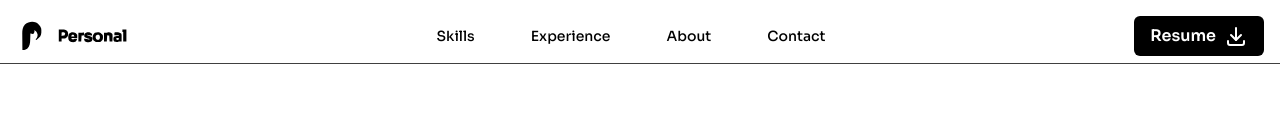
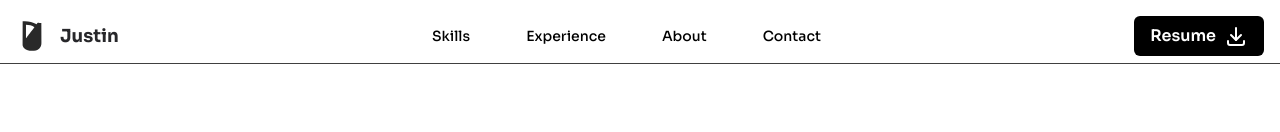
Before and after one commit to ashleyc2219/portfolio-web, a Next.js app: page / in a window 1280 px wide. Shown: the top 132 px of the page. Built offline with nearby package versions, Linux system fonts and the light colour scheme.

Commit message:
metadata + logo

```diff
--- a/app/layout.tsx
+++ b/app/layout.tsx
@@ -32,6 +32,10 @@ export default function RootLayout({
     <html lang="en" className="scroll-smooth">
       <head>
         <ThemeModeScript />
+        {/* Favicon */}
+        <link rel="icon" href="/logo/jo_logo.svg" sizes="any" />
+        <link rel="icon" href="/logo/jo_logo.svg" type="image/svg+xml" />
+        <link rel="apple-touch-icon" href="/logo/jo_logo.svg" />
         <link rel="preconnect" href="https://fonts.googleapis.com" />
         <link
           rel="preconnect"
--- /dev/null
+++ b/components/logo.tsx
@@ -0,0 +1,20 @@
+import React from "react";
+
+const Logo: React.FC = () => {
+  return (
+    <div className="flex items-center space-x-3 rtl:space-x-reverse">
+      {/* SVG Image */}
+      <img
+        src="logo/jo_logo.svg"
+        alt="Logo"
+        className="h-8 w-8 object-contain"
+      />
+      {/* Text */}
+      <span className="text-lg font-bold text-zinc-800 dark:text-primary-white">
+        Justin
+      </span>
+    </div>
+  );
+};
+
+export default Logo;
--- /dev/null
+++ b/components/metadataHead.tsx
@@ -0,0 +1,21 @@
+import Head from "next/head";
+
+const MetadataHead = () => (
+  <Head>
+    <meta property="og:title" content="Justin Osagie Portfolio" />
+    <meta
+      property="og:description"
+      content="Portfolio of Justin Osagie, a full-stack developer based in Florida."
+    />
+    <meta property="og:url" content="https://justinosagie.com" />
+    <meta property="og:site_name" content="Justin Osagie Portfolio" />
+    <meta
+      property="og:image"
+      content="https://justinosagie.com/images/og-image.jpg"
+    />
+    <meta property="og:image:width" content="1200" />
+    <meta property="og:image:height" content="500" />
+  </Head>
+);
+
+export default MetadataHead;
--- a/components/sections/footer.tsx
+++ b/components/sections/footer.tsx
@@ -1,5 +1,6 @@
 import Link from "next/link";
 import React from "react";
+import Logo from "../logo";
 
 const Footer: React.FC = () => {
   return (
@@ -10,7 +11,7 @@ const Footer: React.FC = () => {
           href="#"
           className="flex items-center justify-center text-2xl font-semibold text-gray-900 dark:text-white"
         >
-          <img src="logo/logo1.svg" className="h-8" alt="Flowbite Logo" />
+          <Logo />
         </a>
 
         {/* Copyright */}
--- a/components/sections/navbar.tsx
+++ b/components/sections/navbar.tsx
@@ -3,6 +3,7 @@
 import React, { useState } from "react";
 import Button from "../button";
 import { IconDownload } from "@tabler/icons-react";
+import Logo from "../logo";
 
 const Navbar = () => {
   const [isOpen, setIsOpen] = useState(false);
@@ -19,7 +20,7 @@ const Navbar = () => {
           className="flex items-center space-x-3 rtl:space-x-reverse"
           onClick={closeMenu}
         >
-          <img src="logo/logo1.svg" className="h-8" alt="Logo" />
+          <Logo />
         </a>
         <div className="flex space-x-3 md:order-2 md:space-x-0 rtl:space-x-reverse">
           {/* Resume Button */}
--- a/pages/404.tsx
+++ b/pages/404.tsx
@@ -9,7 +9,7 @@ const Custom404 = () => {
         Oops! The page you&apos;re looking for doesn&apos;t exist.
       </p>
       <Link href="/">
-        <a className="mt-6 rounded-md bg-primary-black px-6 py-3 text-sm font-medium text-primary-white hover:bg-gray-700 dark:bg-primary-white dark:text-primary-black dark:hover:bg-gray-300">
+        <a className="mt-8 rounded-md bg-primary-black px-6 py-3 text-sm font-medium text-primary-white hover:bg-gray-700 dark:bg-primary-white dark:text-primary-black dark:hover:bg-gray-300">
           Back to Home
         </a>
       </Link>
--- a/pages/_error.tsx
+++ b/pages/_error.tsx
@@ -11,7 +11,7 @@ const CustomError = ({ statusCode }: { statusCode?: number }) => {
       </p>
       <a
         href="/"
-        className="mt-6 rounded-md bg-primary-black px-6 py-3 text-sm font-medium text-primary-white hover:bg-gray-700 dark:bg-primary-white dark:text-primary-black dark:hover:bg-gray-300"
+        className="mt-8 rounded-md bg-primary-black px-6 py-3 text-sm font-medium text-primary-white hover:bg-gray-700 dark:bg-primary-white dark:text-primary-black dark:hover:bg-gray-300"
       >
         Back to Home
       </a>
```
Also changed, not shown: public/logo/jo_logo.svg (added).
